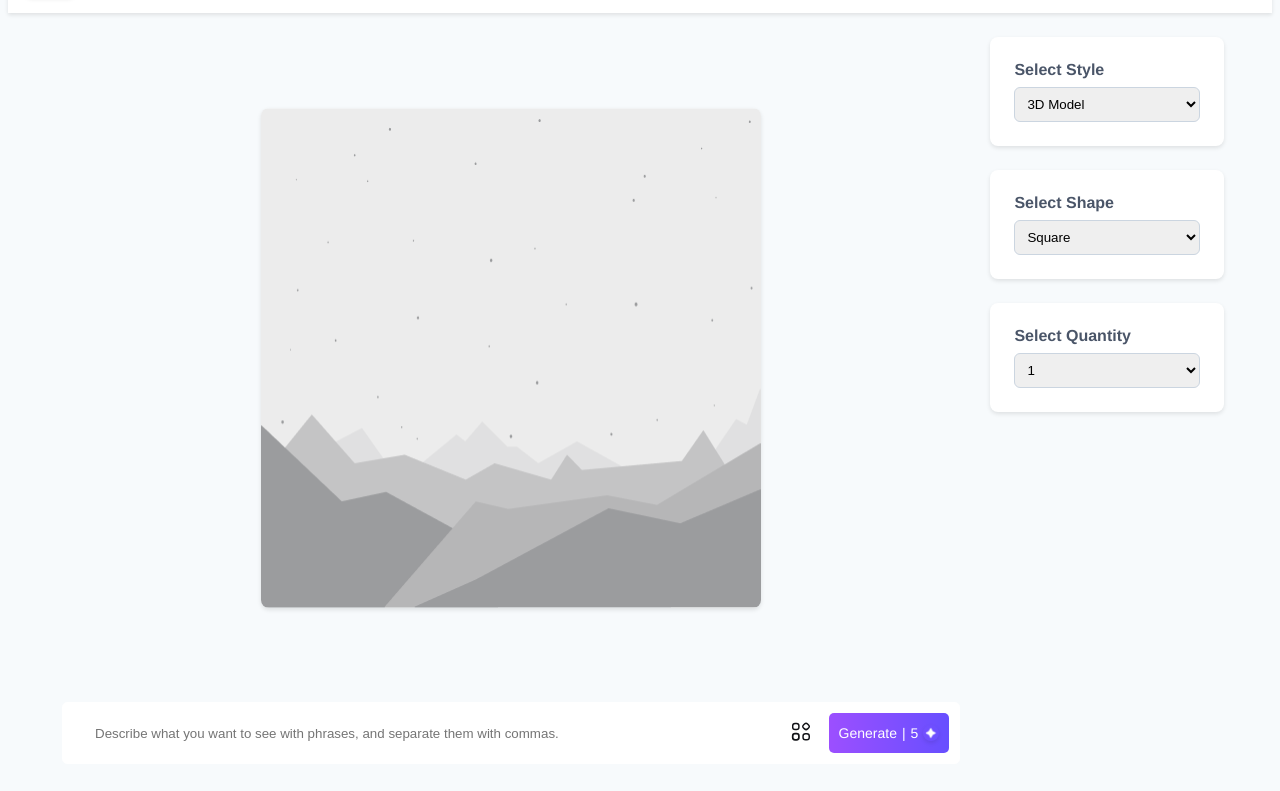
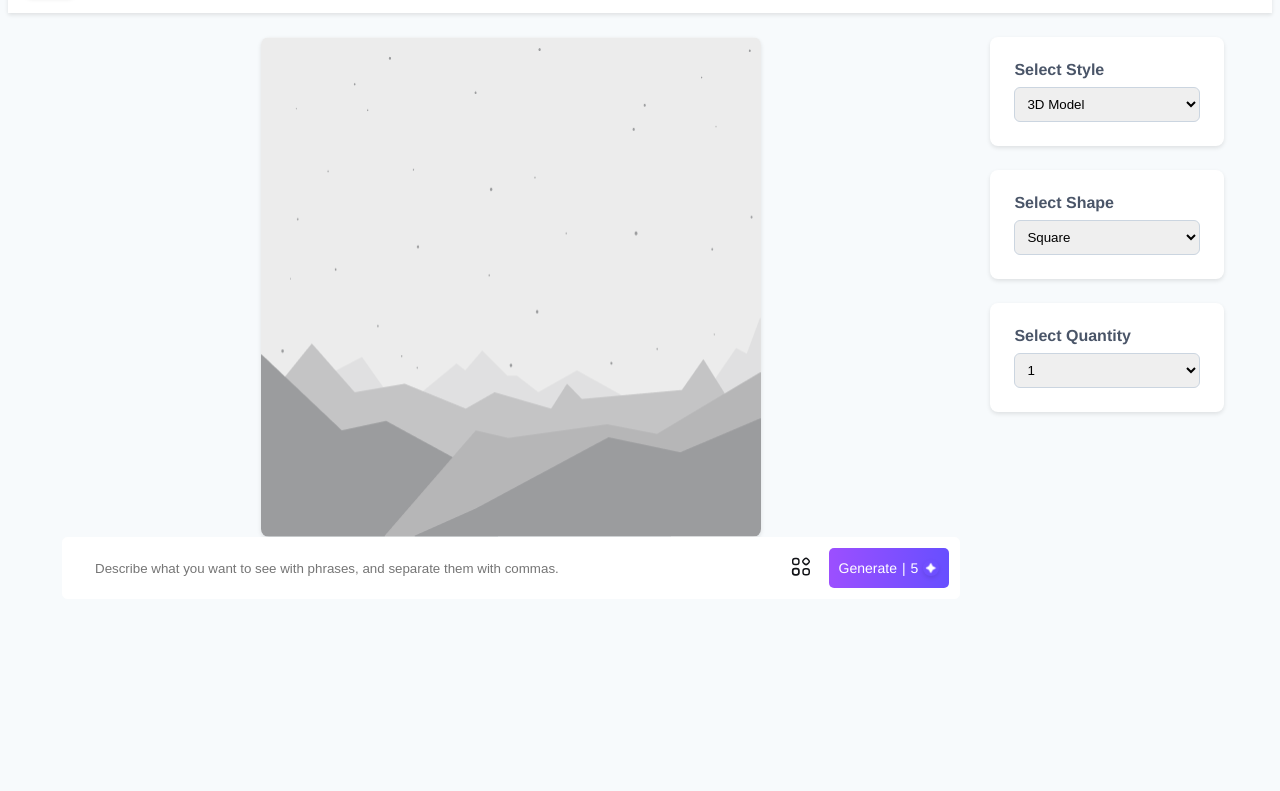
Before and after one commit to SirotovAlexander/GeneratorIMG-freelance, a plain HTML site: page index.html in a window 1280 px wide. Shown: the part 67-858 px from the top of the page. Drawn offline with Linux system fonts and the light colour scheme.

Commit message:
Update styles.css

```diff
--- a/styles.css
+++ b/styles.css
@@ -63,13 +63,13 @@ main {
 section {
   display: flex;
   flex-direction: column;
-  justify-content: space-around;
+  justify-content: flex-start;
   align-items: center;
   height: 750px;
 
   flex: 1;
   background-color: #f7fafc;
-  padding: 1.5rem;
+  padding: 0 24px 24px 24px;
   /* box-shadow: 0 2px 4px rgba(0, 0, 0, 0.1);
   border-radius: 0.5rem; */
 }
```
